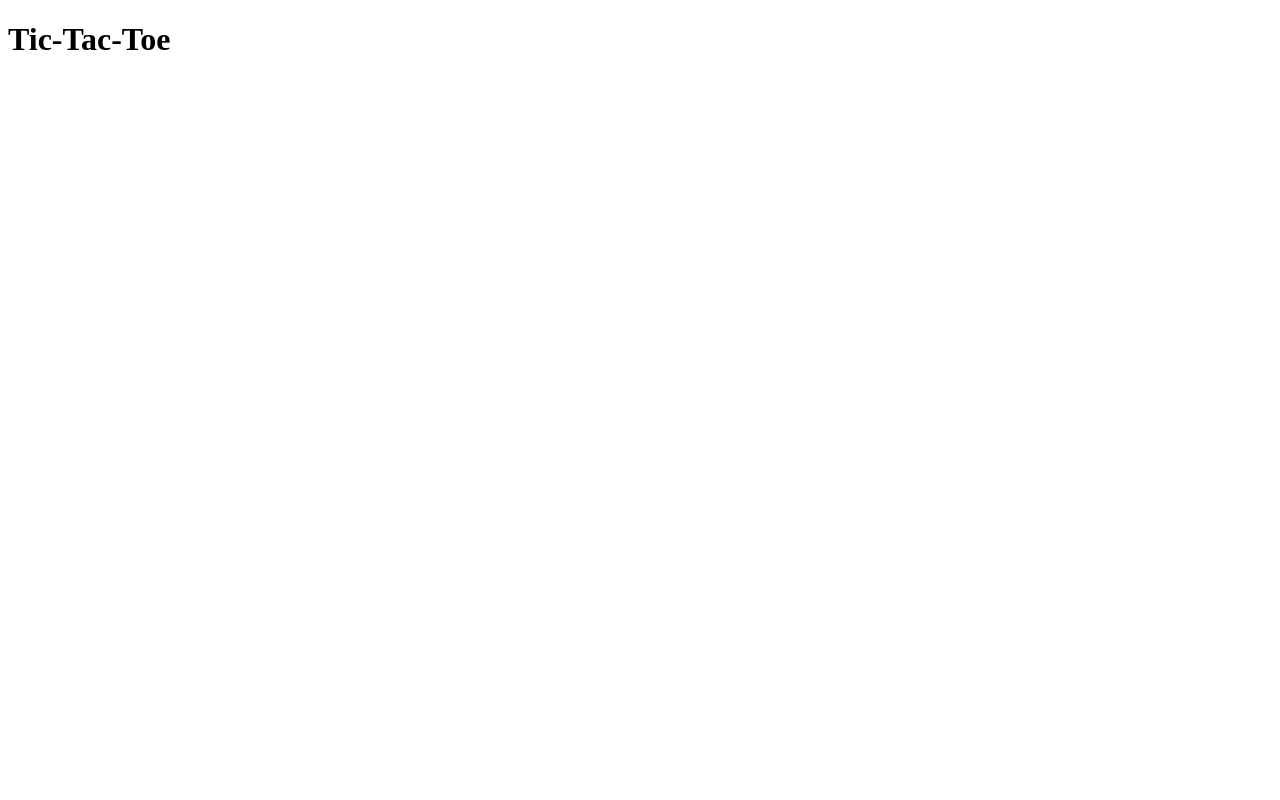
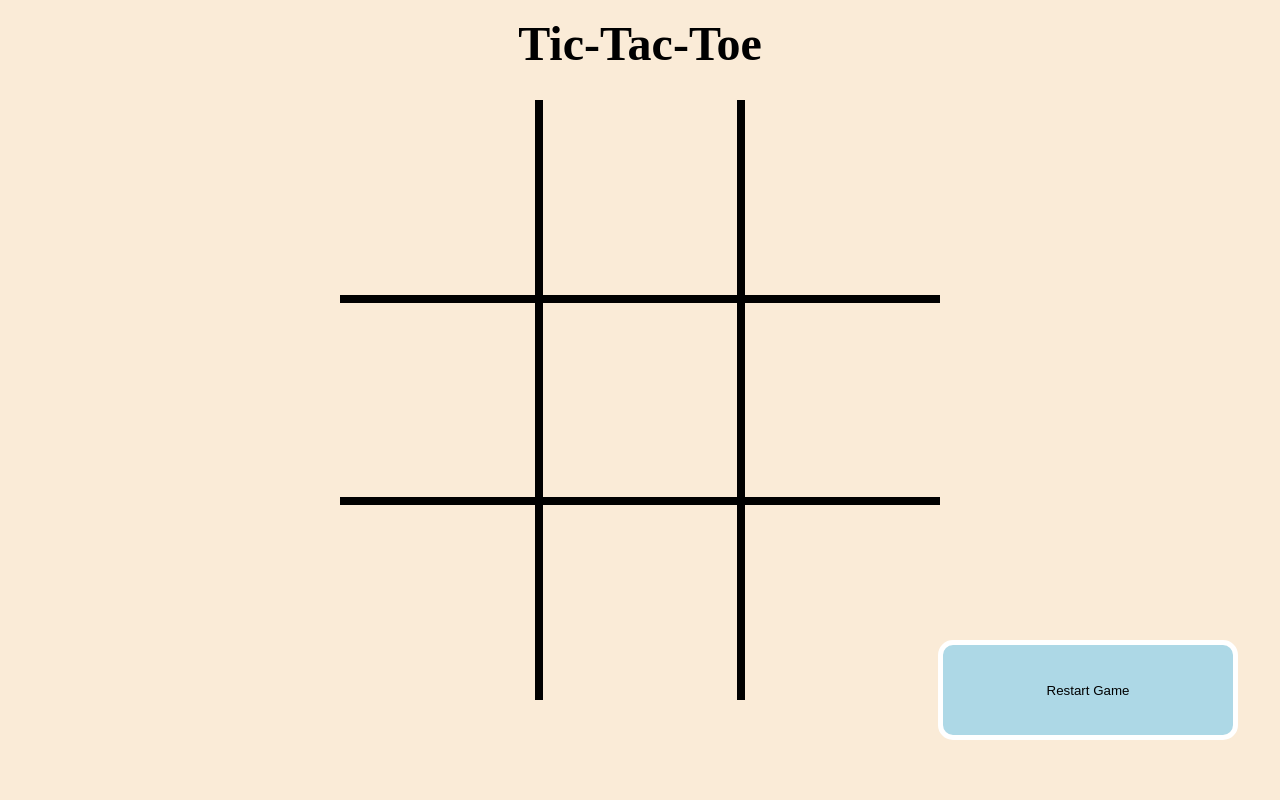
Before and after one commit to suvlok/tic-tac-toe, a plain HTML site: page index.html in a window 1280 px wide. Drawn offline with Linux system fonts and the light colour scheme.

Commit message:
added functionality

```diff
--- a/index.html
+++ b/index.html
@@ -11,5 +11,27 @@
     <div class="header-container">
         <h1>Tic-Tac-Toe</h1>
     </div>
+
+    <div class="grid-container">
+        <div class="slot"></div>
+        <div class="slot"></div>
+        <div class="slot"></div>
+        <div class="slot"></div>
+        <div class="slot"></div>
+        <div class="slot"></div>
+        <div class="slot"></div>
+        <div class="slot"></div>
+        <div class="slot"></div>
+    </div>
+
+    <div class="button-div">
+        <button type="button" onclick="restart()">Restart Game</button>
+    </div>
+
+    <div class="outcome-text">
+        <p id="game-outcome"></p>
+    </div>
+
+    <script src="script.js"></script>
 </body>
 </html>
--- a/script.js
+++ b/script.js
@@ -0,0 +1,79 @@
+//Create the game normally then push to git, then try to add everything into functions
+
+
+gameBoardArray = ["1", "2", "3", "4", "5", "6", "7", "8", "9"]
+let isPlayerOne = true;
+
+const player = (name, symbol) => {
+    return {name, symbol}
+}
+
+const player1 = player("Player 1", "X")
+const player2 = player("Player 2", "O")
+
+
+function createBoard(){
+    let slots = document.getElementsByClassName("slot")
+
+    for(x in gameBoardArray){
+        slots[x].innerHTML = ""
+    }
+
+    for(let i = 0; i < slots.length; i++){
+        slots[i].addEventListener("click", function() {
+            game(slots[i], i)
+        })
+    }
+}
+
+function game(slot, number){
+    if(isPlayerOne && slot.innerHTML == ""){
+        slot.innerHTML = player1.symbol
+        isPlayerOne = false;
+
+        gameBoardArray[number] = player1.symbol
+    }
+    else if (!isPlayerOne && slot.innerHTML == ""){
+        slot.innerHTML = player2.symbol
+        isPlayerOne = true
+
+        gameBoardArray[number] = player2.symbol
+    }
+    //console.log(slot.innerHTML)
+    checkWinner(slot.innerHTML)
+
+}
+
+function checkWinner(lastPlacedSymbol){
+    //getting the winner text
+    winnerText = document.getElementById("game-outcome")
+
+    if (gameBoardArray[0] == gameBoardArray[1] && gameBoardArray[0] == gameBoardArray[2] || gameBoardArray[3] == gameBoardArray[4] && gameBoardArray[3] == gameBoardArray[5]
+        || gameBoardArray[6] == gameBoardArray[7] && gameBoardArray[6] == gameBoardArray[8] || gameBoardArray[0] == gameBoardArray[4] && gameBoardArray[0] == gameBoardArray[8]
+        || gameBoardArray[2] == gameBoardArray[4] && gameBoardArray[2] == gameBoardArray[6] || gameBoardArray[0] == gameBoardArray[3] && gameBoardArray[0] == gameBoardArray[6]
+        || gameBoardArray[1] == gameBoardArray[4] && gameBoardArray[1] == gameBoardArray[7] || gameBoardArray[2] == gameBoardArray[5] && gameBoardArray[2] == gameBoardArray[8]){
+
+        //Check the last placed marker.
+        if(lastPlacedSymbol == player1.symbol){
+            winnerText.innerHTML = player1.name + " is the winner"
+        }
+        else{
+            winnerText.innerHTML = player2.name + " is the winner"
+        }
+
+    }
+
+}
+
+function restart(){
+    let slots = document.getElementsByClassName("slot")
+    winnerText = document.getElementById("game-outcome")
+
+    for(x in gameBoardArray){
+        slots[x].innerHTML = ""
+    }
+    gameBoardArray = ["1", "2", "3", "4", "5", "6", "7", "8", "9"]
+    winnerText.innerHTML = ""
+}
+
+createBoard()
--- a/style.css
+++ b/style.css
@@ -0,0 +1,75 @@
+body{
+    background-color: antiquewhite;
+}
+
+.header-container{
+    display: flex;
+    justify-content: center;
+}
+
+.header-container > h1{
+    font-size: 48px;
+    margin-top: 8px;
+}
+
+.grid-container{
+    height: 600px;
+    width: 600px;
+
+    position: absolute;
+    top:0;
+    bottom: 0;
+    left: 0;
+    right: 0;
+    margin: auto;
+    background-color: black;
+
+    display: grid;
+    grid-template-rows: repeat(3, 1fr);
+    grid-template-columns: repeat(3, 1fr);
+    gap: 8px;
+}
+
+.slot{
+    background-color: antiquewhite;
+}
+
+.button-div{
+    position: absolute;
+    top: 80%;
+    bottom: 0;
+    left: 70%;
+    right: 0;
+    margin: auto;
+
+    display: flex;
+    justify-content: center;
+}
+
+.button-div > button {
+    height: 100px;
+    width: 300px;
+
+    border: 5px solid white;
+    border-radius: 15px 15px;
+    background-color: lightblue;
+}
+
+.outcome-text{
+    position: absolute;
+    width: 99%;
+    display: flex;
+    justify-content: center;
+    bottom: 10px;
+}
+
+.outcome-text > p{
+    font-size: 24px;
+}
+
+.slot{
+    display: flex;
+    justify-content: center;
+    align-items: center;
+    font-size: 42px;
+}
```
